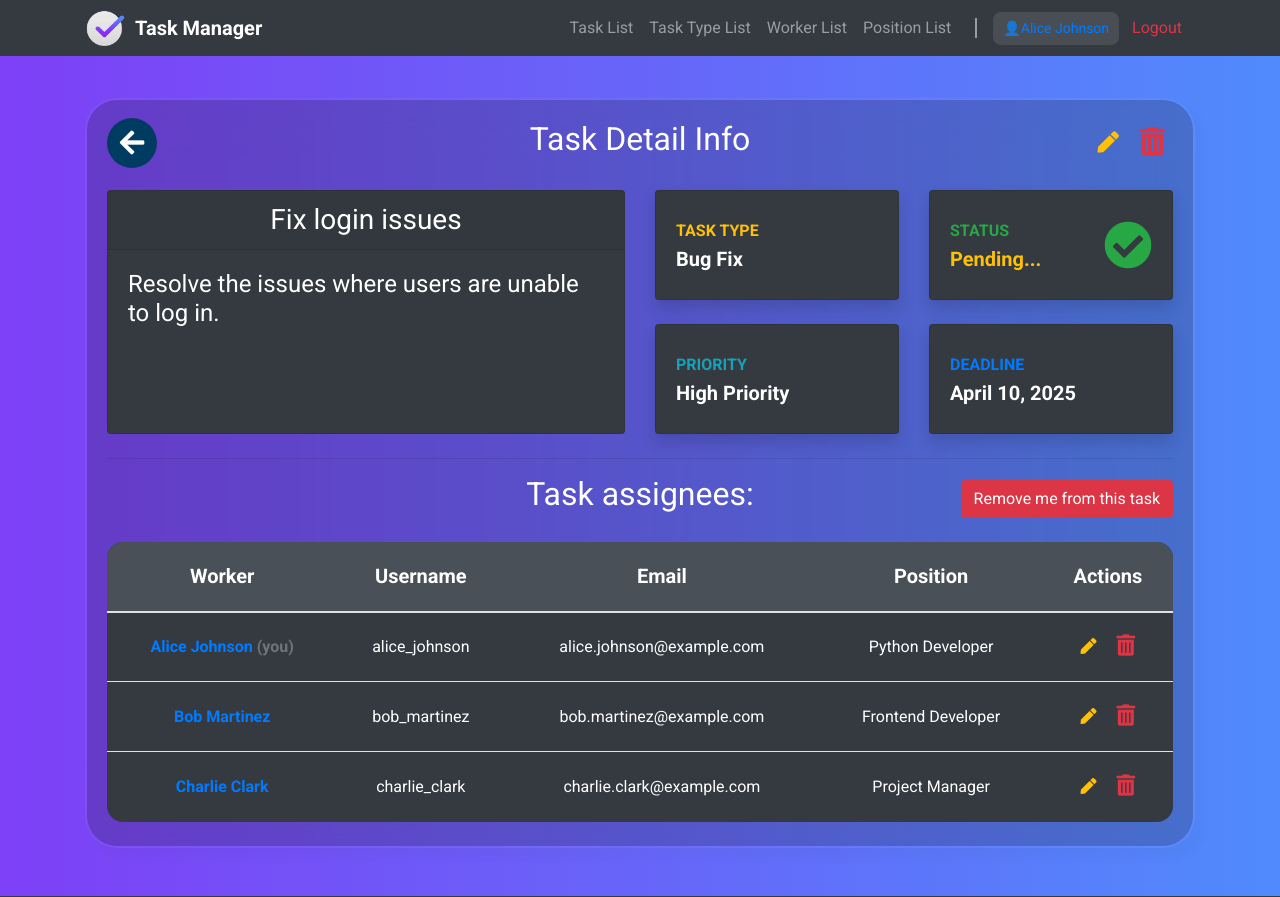
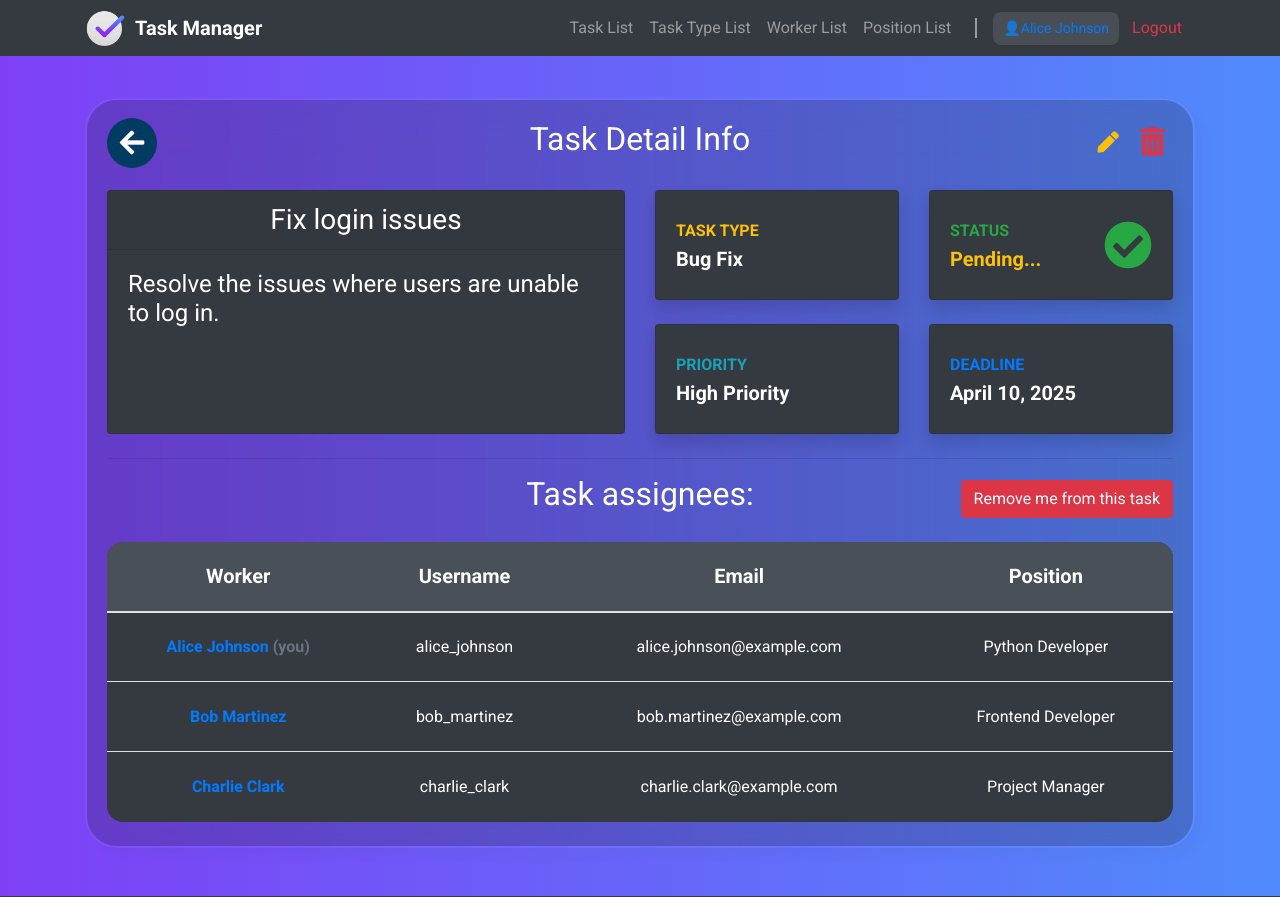
Before and after one commit to IhorDmytriv/task-manager, a Django app: page /task_board/tasks/1/ in a window 1280 px wide. Shown: the top 897 px of the page. Run offline with Django 5.2, Linux system fonts and the light colour scheme; a user stored in the database is signed in; data comes from the database, SQL or seed files in the repository.

Commit message:
Fix toggle_task_assignee view name

```diff
--- a/task_board/urls.py
+++ b/task_board/urls.py
@@ -2,7 +2,7 @@ from django.urls import path
 from task_board.views import (
     index,
     toggle_task_status,
-    add_user_to_task_assignees,
+    toggle_task_assignee,
     TaskDetailView,
     TaskCreateView,
     TaskUpdateView,
@@ -40,9 +40,9 @@ urlpatterns = [
         name="toggle-task-status"
     ),
     path(
-        "tasks/<int:pk>/add-user-to-task-assignees/",
-        add_user_to_task_assignees,
-        name="add-user-to-task-assignees"
+        "tasks/<int:pk>/toggle-task-assignee/",
+        toggle_task_assignee,
+        name="toggle-task-assignee"
     ),
     path("workers/", WorkerListView.as_view(), name="worker-list"),
     path(
--- a/task_board/views.py
+++ b/task_board/views.py
@@ -95,7 +95,7 @@ def toggle_task_status(request, pk):
 
 
 @login_required
-def add_user_to_task_assignees(request, pk):
+def toggle_task_assignee(request, pk):
     task = get_object_or_404(Task, pk=pk)
     user = request.user
 
--- a/templates/task_board/task_detail.html
+++ b/templates/task_board/task_detail.html
@@ -124,11 +124,11 @@
 <div class="d-flex position-relative justify-content-center align-items-center">
   <h2 class="text-center w-100">Task assignees:</h2>
   {% if user in task.assignees.all %}
-    <a href="{% url 'task_board:add-user-to-task-assignees' pk=task.id %}" class="btn btn-danger position-absolute" style="right: 0;" title="Remove me from this task">
+    <a href="{% url 'task_board:toggle-task-assignee' pk=task.id %}" class="btn btn-danger position-absolute" style="right: 0;" title="Remove me from this task">
       Remove me from this task
     </a>
   {% else %}
-    <a href="{% url 'task_board:add-user-to-task-assignees' pk=task.id %}" class="btn btn-primary position-absolute" style="right: 0;" title="Add me to this task">
+    <a href="{% url 'task_board:toggle-task-assignee' pk=task.id %}" class="btn btn-primary position-absolute" style="right: 0;" title="Add me to this task">
       Add me to this task
     </a>
   {% endif %}
@@ -141,7 +141,6 @@
       <th scope="col" class="text-center">Username</th>
       <th scope="col" class="text-center">Email</th>
       <th scope="col" class="text-center">Position</th>
-      <th scope="col" class="text-center">Actions</th>
     </tr>
   </thead>
   <tbody>
@@ -165,15 +164,6 @@
         <!-- Worker Position -->
         <td class="align-middle text-center">{{ worker.position }}</td>
 
-        <!-- Worker Actions -->
-        <td class="align-middle text-center">
-          <a href="#" class="px-2" data-toggle="tooltip" title="Edit">
-            <i class="fas fa-pen text-warning"></i>
-          </a>
-          <a href="#" class="px-2" data-toggle="tooltip" title="Remove">
-            <i class="fas fa-trash-alt fa-lg text-danger"></i>
-          </a>
-        </td>
       </tr>
     {% empty %}
       <tr>
```
